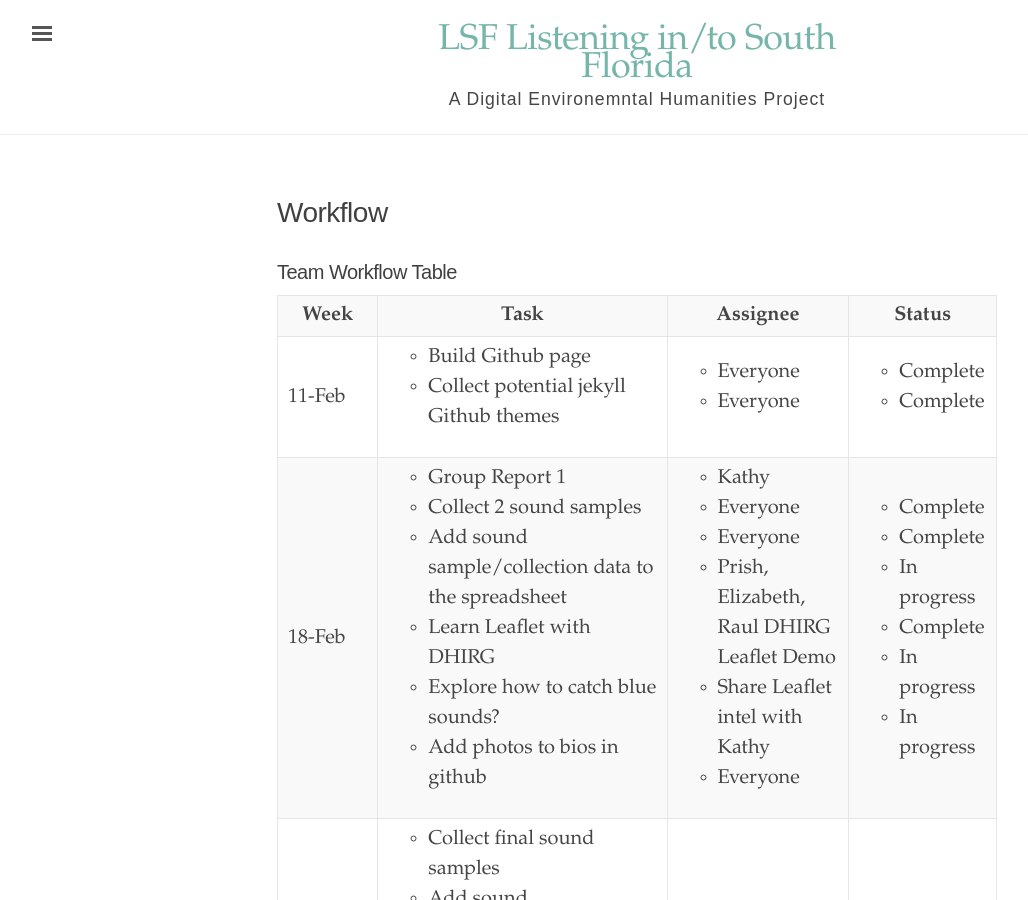
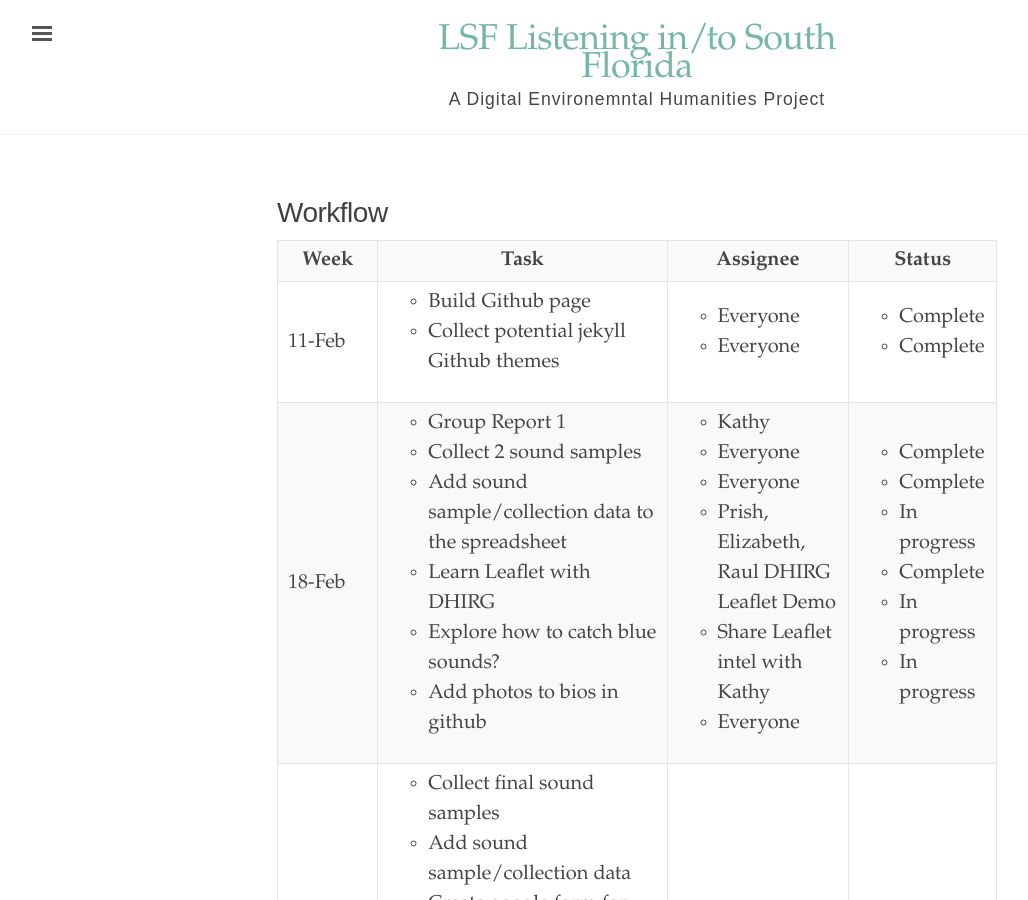
Before and after one commit to rm4-25/lsf_3, a Jekyll site: the page built from Workflow.md, in a window 1280 px wide and 900 px high. Shown: the whole window, without its empty margins (3-1031 px from the left). Built offline with Jekyll 4.4.1, drawn with Linux system fonts in a browser that asks for light colours.

Commit message:
Update Workflow.md
Removed additional title from md file.

```diff
--- a/Workflow.md
+++ b/Workflow.md
@@ -4,7 +4,6 @@ title: Workflow
 author: LSF Team
 ---
 
-### Team Workflow Table
 <table border="1">
   <tr>
     <th>Week</th>
```
